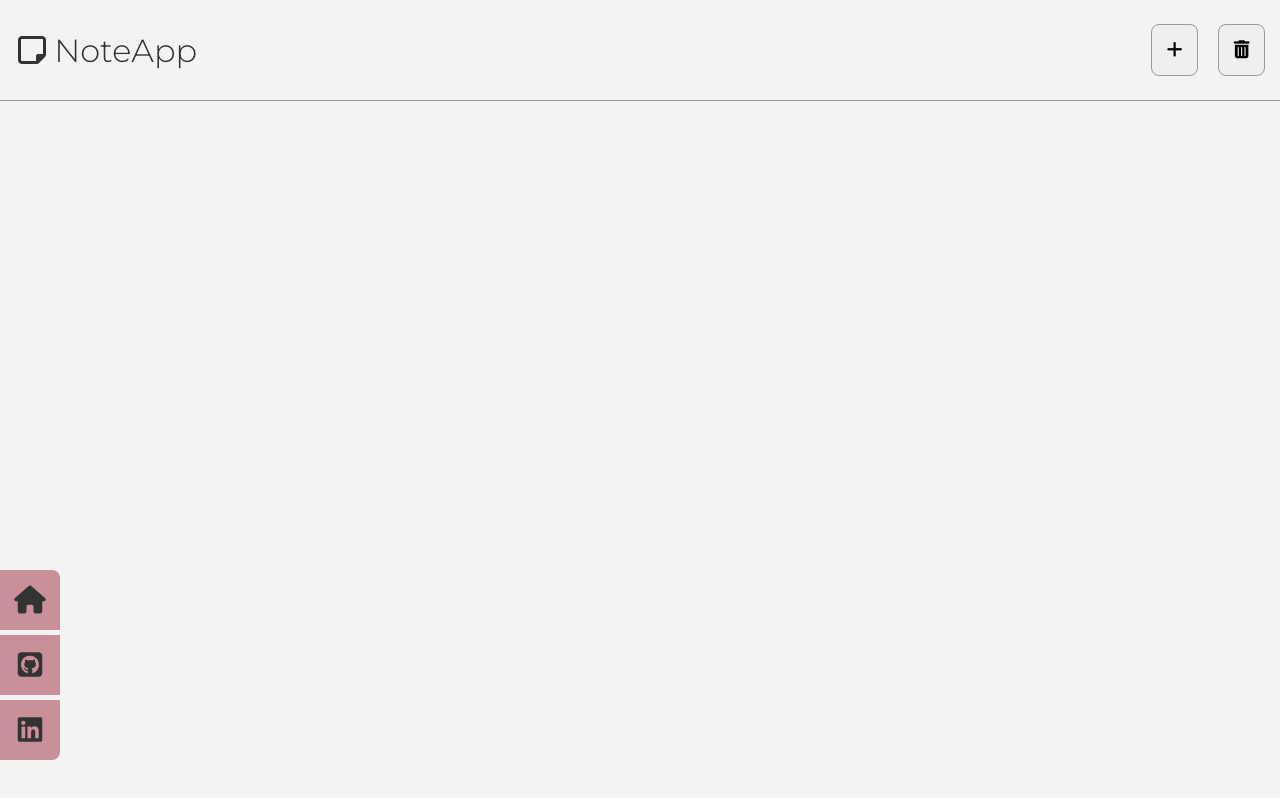
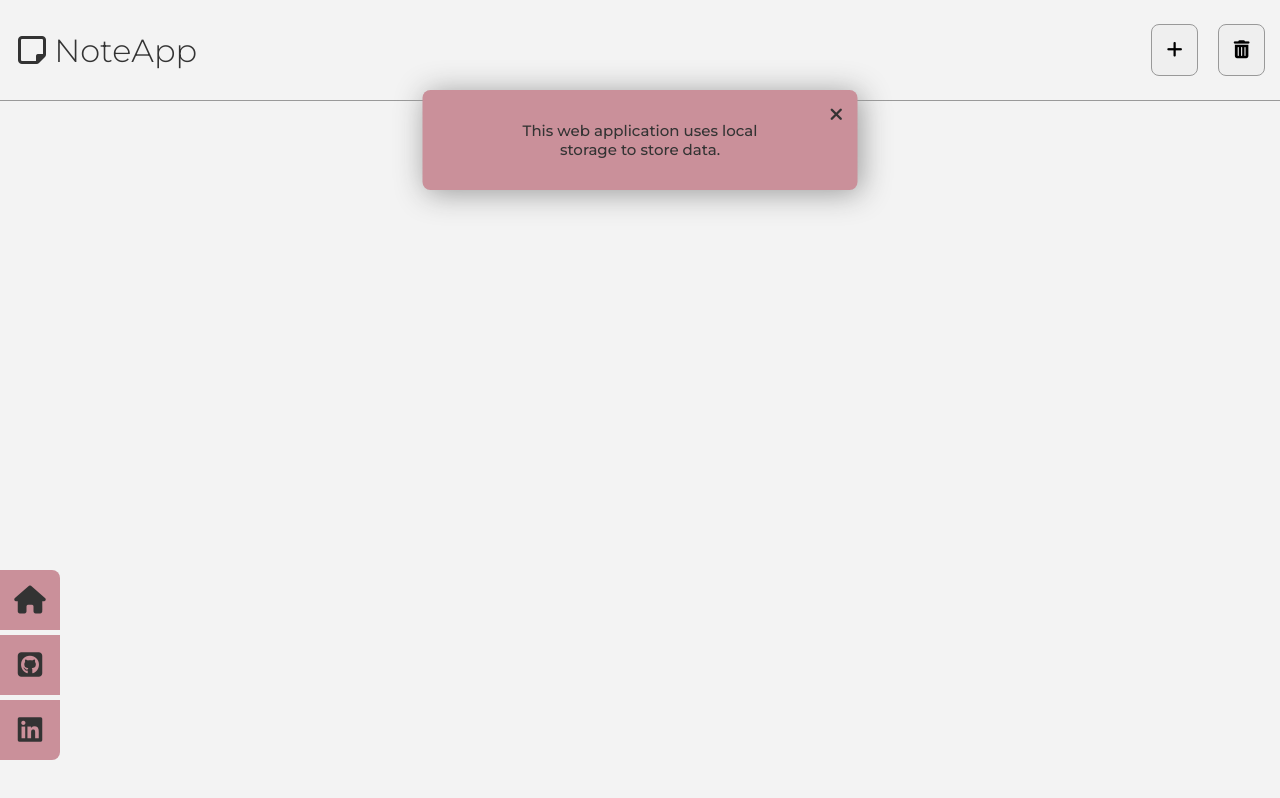
Before and after one commit to Anathretic/note-app, a website: page index.html in a window 1280 px wide. Drawn offline with Linux system fonts and the light colour scheme.

Commit message:
Made-upgrades-v1

```diff
--- a/index.html
+++ b/index.html
@@ -19,6 +19,23 @@
 
 <body>
 
+    <nav class="nav">
+        <div class="nav__wrapper">
+            <div class="nav__menu">
+                <h1 class="nav__menu-title"><i class="fa-regular fa-note-sticky"></i> NoteApp</h1>
+                <div class="nav__buttons">
+                    <button class="nav__button-add"><i class="fas fa-plus"></i></button>
+                    <button class="nav__button-deleteall"><i class="fas fa-trash-alt"></i></button>
+                </div>
+            </div>
+        </div>
+    </nav>
+
+    <main>
+        <div class="data-info-popup">
+            <p class="data-info-popup__text">This web application uses local storage to store data.</p>
+            <div class="data-info-popup__btn"><i class="fa-solid fa-xmark"></i></div>
+        </div>
         <div class="popup-shadow">
             <div class="popup">
                 <div class="popup__container">
@@ -46,31 +63,18 @@
                 </div>
             </div>
         </div>
-
-    <nav class="nav">
-        <div class="nav__wrapper">
-            <div class="nav__menu">
-                <h1 class="nav__menu-title"><i class="fa-regular fa-note-sticky"></i> NoteApp</h1>
-                <div class="nav__buttons">
-                    <button class="nav__button-add"><i class="fas fa-plus"></i></button>
-                    <button class="nav__button-deleteall"><i class="fas fa-trash-alt"></i></button>
-                </div>
-            </div>
-        </div>
-    </nav>
-
-    <main>
         <a href="#">
             <div class="return__arrow">
                 <img class="return__arrow-icon" src="dist/img/arrow-up.svg" alt="">
             </div>
         </a>
         <div class="button-box">
-            <a href="/" class="button-box__item button-box__item--one"><i class="fa-solid fa-house"></i></a>
-            <a href="https://github.com/Anathretic/note-app" target="_blank" class="button-box__item button-box__item--two"><i
-                    class="fa-brands fa-square-github"></i></a>
-            <a href="https://www.linkedin.com/in/konrad-wojtylo" target="_blank" class="button-box__item button-box__item--three"><i
-                    class="fa-brands fa-linkedin"></i></a>
+            <a href="https://konrad-wojtylo.com" target="_blank" class="button-box__item button-box__item--one"><i
+                    class="fa-solid fa-house"></i></a>
+            <a href="https://github.com/Anathretic/note-app" target="_blank"
+                class="button-box__item button-box__item--two"><i class="fa-brands fa-square-github"></i></a>
+            <a href="https://www.linkedin.com/in/konrad-wojtylo" target="_blank"
+                class="button-box__item button-box__item--three"><i class="fa-brands fa-linkedin"></i></a>
         </div>
         <div class="wrapper">
             <ul class="note-area">
--- a/src/js/main.js
+++ b/src/js/main.js
@@ -1,6 +1,8 @@
 let BODY
 let NAV_ADD_BTN
 let NAV_DELETE_ALL_BTN
+let DATA_INFO_POPUP
+let DATA_INFO_POPUP_BTN
 let NOTE_AREA
 let POPUP
 let POPUP_CONTAINER
@@ -22,6 +24,8 @@ const prepareDOMElements = () => {
 	BODY = document.querySelector('body')
 	NAV_ADD_BTN = document.querySelector('.nav__button-add')
 	NAV_DELETE_ALL_BTN = document.querySelector('.nav__button-deleteall')
+	DATA_INFO_POPUP = document.querySelector('.data-info-popup')
+	DATA_INFO_POPUP_BTN = document.querySelector('.data-info-popup__btn')
 	NOTE_AREA = document.querySelector('.note-area')
 	POPUP = document.querySelector('.popup-shadow')
 	POPUP_CONTAINER = document.querySelector('.popup')
@@ -39,12 +43,26 @@ const prepareDOMEvents = () => {
 	oldNotes()
 	window.addEventListener('scroll', showArrow)
 	document.addEventListener('keyup', e => escapeCheck(e))
+	DATA_INFO_POPUP_BTN.addEventListener('click', handleDataInfoPopup)
 	POPUP.addEventListener('keyup', checkBtn)
 	POPUP.addEventListener('click', checkBtn)
 	NAV_ADD_BTN.addEventListener('click', showPopup)
 	NAV_DELETE_ALL_BTN.addEventListener('click', deleteAllNotes)
 	POPUP_SAVE_BTN.addEventListener('click', createNote)
 	POPUP_CANCEL_BTN.addEventListener('click', closePopup)
+	showDataInfoPopup()
+}
+
+const showDataInfoPopup = () => {
+	const cookieItem = localStorage.getItem('cookie')
+	if (cookieItem) {
+		DATA_INFO_POPUP.classList.add('data-info-popup--inactive')
+	}
+}
+
+const handleDataInfoPopup = () => {
+	localStorage.setItem('cookie', 'true')
+	DATA_INFO_POPUP.classList.add('data-info-popup--inactive')
 }
 
 const showPopup = () => {
@@ -109,6 +127,7 @@ const oldNotes = () => {
 		let key = localStorage.key(i)
 		let value = JSON.parse(localStorage.getItem(key))
 
+		if (key !== 'cookie') {
 			const oldNote = document.createElement('li')
 			oldNote.classList.add('notecard')
 			oldNote.setAttribute('id', value.id)
@@ -125,6 +144,7 @@ const oldNotes = () => {
 						</div>`
 			NOTE_AREA.appendChild(oldNote)
 			checkCategory(oldNote)
+		}
 	}
 }
 
--- a/src/sass/_animation.scss
+++ b/src/sass/_animation.scss
@@ -5,3 +5,10 @@
         opacity: 1;
     }
 }
+
+@keyframes show-data-info {
+	to {
+        top: 90px;
+		opacity: 1;
+	}
+}
--- a/src/sass/_medium.scss
+++ b/src/sass/_medium.scss
@@ -11,6 +11,16 @@
 			&-deleteall {
 				font-size: 1.6em;
 			}
+		}
+	}
+
+	.data-info-popup {
+		&__text {
+			font-size: 1.5em;
+		}
+
+		&__btn {
+			font-size: 1.8em;
 		}
 	}
 
--- a/src/sass/_style.scss
+++ b/src/sass/_style.scss
@@ -125,7 +125,6 @@ body {
 		&--one {
 			margin-bottom: 5px;
 			border-radius: 0 8px 0 0;
-			pointer-events: none;
 		}
 
 		&--two {
@@ -141,6 +140,49 @@ body {
 			background-color: colors.$second-color;
 		}
 	}
+}
+
+.data-info-popup {
+	position: fixed;
+	top: -100px;
+	left: 50%;
+	transform: translate(-50%);
+	width: 90%;
+	max-width: 435px;
+	height: 100px;
+	background-color: colors.$special-color;
+	border-radius: 8px;
+	box-shadow: 3px 3px 30px colors.$border-color;
+	animation: show-data-info 0.5s 0.5s forwards;
+	transition: opacity 0.5s, top 0.5s;
+	opacity: 0;
+	z-index: 5;
+
+	&__text,
+	&__btn {
+		position: absolute;
+	}
+
+	&__text {
+		width: 60%;
+		top: 50%;
+		left: 50%;
+		transform: translate(-50%, -50%);
+		font-size: 1.4em;
+		text-align: center;
+	}
+
+	&__btn {
+		right: 0.3em;
+		top: 0.3em;
+		padding: 0.5em;
+		font-size: 1.6em;
+		cursor: pointer;
+	}
+}
+
+.data-info-popup--inactive {
+	display: none;
 }
 
 .note-area {
```
Also changed, not shown: dist/css/main.min.css, dist/js/main.min.js, 1 other file. Lines whose indentation alone changed are shown as unchanged.
